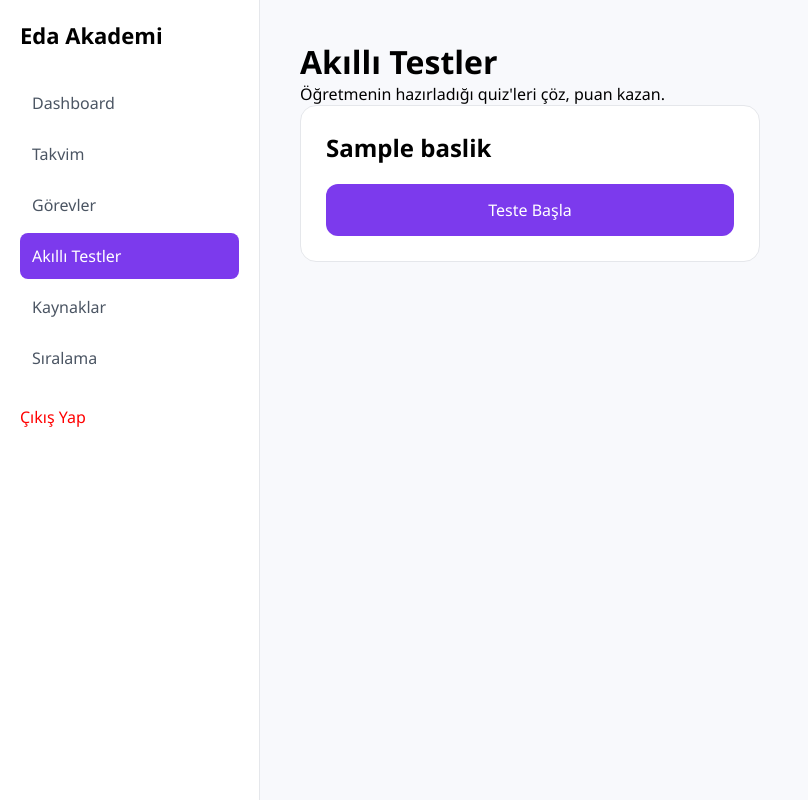
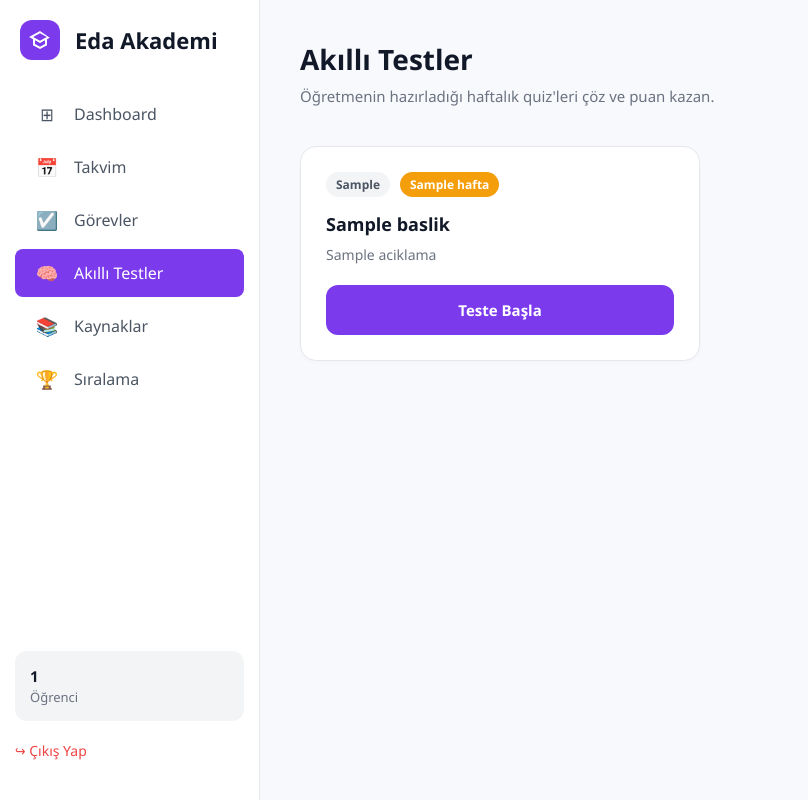
Before and after one commit to dertlimehmetsalih286-cyber/eda-akedemi, a Flask app: template templates/ogrenci_testler.html in a window 1280 px wide. Shown: the whole page, without its empty margins (0-808 px from the left). Run offline with Flask 3, Linux system fonts and the light colour scheme; the visitor is signed in with stand-in values (Sample User, id 1); the template is opened without the code that fills it: most values are stand-ins (such as "Sample title", 1, 10 or a date in 2020).

Commit message:
Update ogrenci_testler.html

```diff
--- a/templates/ogrenci_testler.html
+++ b/templates/ogrenci_testler.html
@@ -2,63 +2,114 @@
 <html lang="tr">
 <head>
     <meta charset="UTF-8">
+    <meta name="viewport" content="width=device-width, initial-scale=1.0">
     <title>Eda Akademi - Akıllı Testler</title>
     <style>
-        * { margin:0; padding:0; box-sizing:border-box; font-family:'Segoe UI', sans-serif; }
-        body { display:flex; background:#f8f9fc; min-height:100vh; }
+        /* Genel İskelet */
+        * { margin: 0; padding: 0; box-sizing: border-box; font-family: 'Segoe UI', Tahoma, Geneva, Verdana, sans-serif; }
+        body { display: flex; min-height: 100vh; background-color: #f8f9fc; }
 
-        /* SIDEBAR TASARIMI (Tüm sayfalarla aynı) */
-        .sidebar { width:260px; background:white; border-right:1px solid #e5e7eb; position:fixed; height:100vh; z-index:1000; padding:20px; }
-        .logo-container { font-weight:bold; font-size:22px; margin-bottom:30px; display:flex; align-items:center; gap:10px; }
-        .nav-link { display:block; padding:12px; text-decoration:none; color:#4b5563; font-weight:500; border-radius:8px; margin-bottom:5px; }
-        .nav-link.active { background:#7c3aed; color:white; }
+        /* SABİT SOL MENÜ (Tüm İkonlar ve Profil Kutusu Geri Geldi) */
+        .sidebar { width: 260px; background-color: white; border-right: 1px solid #e5e7eb; display: flex; flex-direction: column; padding: 20px 0; position: fixed; height: 100vh; top: 0; left: 0; z-index: 1000; }
+        .logo-container { display: flex; align-items: center; padding: 0 20px 30px 20px; font-size: 22px; font-weight: bold; color: #111827; }
+        .logo-icon { background-color: #7c3aed; width: 40px; height: 40px; border-radius: 12px; display: flex; align-items: center; justify-content: center; margin-right: 15px; }
+        .logo-icon svg { width: 24px; height: 24px; fill: white; }
+        .nav-links { list-style: none; flex-grow: 1; }
+        .nav-item { padding: 0 15px; margin-bottom: 5px; }
+        .nav-link { display: flex; align-items: center; padding: 12px 20px; text-decoration: none; color: #4b5563; font-weight: 500; border-radius: 8px; transition: all 0.2s; }
+        .nav-link:hover { background-color: #f3f4f6; color: #111827; }
+        .nav-link.active { background-color: #7c3aed; color: white; }
+        .nav-icon { margin-right: 15px; font-size: 18px; width: 24px; text-align: center; }
 
-        .main-content { margin-left:260px; padding:40px; width:calc(100% - 260px); }
+        /* Kullanıcı Profili */
+        .user-profile-box { margin: 20px 15px; padding: 15px; background: #f3f4f6; border-radius: 12px; }
+        .user-name { font-weight: bold; color: #111827; font-size: 15px; margin-bottom: 2px; }
+        .user-role { color: #6b7280; font-size: 13px; }
+        .logout-section { padding: 0 15px 20px 15px; }
+        .logout-btn { color: #ef4444; text-decoration: none; font-size: 14px; font-weight: 500; display: flex; align-items: center; gap: 10px; }
+
+        /* İçerik Alanı */
+        .main-content { margin-left: 260px; padding: 40px; width: calc(100% - 260px); max-width: 900px; }
+        .page-title { font-size: 28px; font-weight: bold; color: #111827; margin-bottom: 8px; }
+        .page-subtitle { color: #6b7280; font-size: 15px; margin-bottom: 40px; }
 
         /* Kart Tasarımı */
-        .quiz-grid { display:grid; grid-template-columns:repeat(auto-fill, minmax(350px, 1fr)); gap:20px; }
-        .quiz-card { background:white; padding:25px; border-radius:16px; border:1px solid #e5e7eb; }
+        .quiz-grid { display: grid; grid-template-columns: repeat(auto-fill, minmax(320px, 1fr)); gap: 20px; }
+        .quiz-card { background: white; padding: 25px; border-radius: 16px; border: 1px solid #e5e7eb; box-shadow: 0 2px 4px rgba(0,0,0,0.02); transition: all 0.2s; }
+        .quiz-card:hover { border-color: #7c3aed; box-shadow: 0 4px 6px rgba(0,0,0,0.05); }
+        .quiz-tags { margin-bottom: 15px; display: flex; gap: 10px; }
+        .tag { padding: 4px 10px; border-radius: 15px; font-size: 12px; font-weight: 600; }
+        .tag-yks { background: #fae8ff; color: #c026d3; }
+        .tag-lgs { background: #e0e7ff; color: #4f46e5; }
+        .tag-genel { background: #f3f4f6; color: #4b5563; }
+        .tag-hafta { background: #f59e0b; color: white; }
 
-        /* Test Modal */
-        .modal { position:fixed; top:0; left:0; width:100%; height:100%; background:white; z-index:9999; padding:50px; display:none; overflow-y:auto; }
-        .progress-bar { height:8px; background:#e5e7eb; border-radius:4px; margin-bottom:30px; }
-        .progress-fill { height:100%; background:#7c3aed; border-radius:4px; width:0%; transition:0.3s; }
-        .sik { display:block; padding:18px; margin:15px 0; border:2px solid #e5e7eb; border-radius:12px; cursor:pointer; font-weight:500; }
-        .sik:hover { border-color:#7c3aed; }
-        .btn-purple { background:#7c3aed; color:white; border:none; padding:15px 30px; border-radius:12px; font-size:16px; cursor:pointer; width:100%; }
+        /* Test Modal (Sınav Ekranı) */
+        .modal { position: fixed; top: 0; left: 0; width: 100%; height: 100%; background: white; z-index: 9999; padding: 50px; display: none; overflow-y: auto; }
+        .progress-bar { height: 8px; background: #e5e7eb; border-radius: 4px; margin-bottom: 30px; }
+        .progress-fill { height: 100%; background: #7c3aed; border-radius: 4px; width: 0%; transition: width 0.3s ease; }
+        .sik { display: block; padding: 18px; margin: 15px 0; border: 2px solid #e5e7eb; border-radius: 12px; cursor: pointer; font-weight: 500; font-size: 15px; color: #4b5563; transition: all 0.2s; }
+        .sik:hover { border-color: #7c3aed; background: #f3e8ff; }
+        .btn-purple { background: #7c3aed; color: white; border: none; padding: 15px 30px; border-radius: 12px; font-size: 15px; font-weight: bold; cursor: pointer; width: 100%; transition: background 0.2s; }
+        .btn-purple:hover { background: #6d28d9; }
 
         /* Sonuç Analizi */
-        .sonuc-karti { background:#f9fafb; padding:20px; border-radius:12px; margin:15px 0; border:1px solid #e5e7eb; }
-        .dogru-cik { background:#dcfce7; border-color:#22c55e; }
-        .yanlis-cik { background:#fee2e2; border-color:#ef4444; }
+        .sonuc-kutu { text-align: center; max-width: 600px; margin: auto; }
+        .cevap-karti { background: #f9fafb; padding: 20px; border-radius: 12px; margin: 15px 0; text-align: left; border: 1px solid #e5e7eb; }
+        .dogru-cik { background: #dcfce7; border-color: #22c55e; }
+        .yanlis-cik { background: #fee2e2; border-color: #ef4444; }
     </style>
 </head>
 <body>
 
     <aside class="sidebar">
-        <div class="logo-container">Eda Akademi</div>
-        <nav>
-            <a href="/ogrenci" class="nav-link">Dashboard</a>
-            <a href="/ogrenci_takvim" class="nav-link">Takvim</a>
-            <a href="/ogrenci_gorevler" class="nav-link">Görevler</a>
-            <a href="/ogrenci_testler" class="nav-link active">Akıllı Testler</a>
-            <a href="/ogrenci_kaynaklar" class="nav-link">Kaynaklar</a>
-            <a href="/ogrenci_siralama" class="nav-link">Sıralama</a>
-        </nav>
-        <div style="margin-top:auto; padding-top:20px;"><a href="/logout" style="color:red; text-decoration:none;">Çıkış Yap</a></div>
+        <div class="logo-container">
+            <div class="logo-icon">
+                <svg viewBox="0 0 24 24"><path d="M12 3L1 9l4 2.18v6L12 21l7-3.82v-6l2.81-1.53L12 3zm6.82 6L12 12.72 5.18 9 12 5.28 18.82 9zM17 15.99l-5 2.73-5-2.73v-3.72l5 2.73 5-2.73v3.72z"/></svg>
+            </div>
+            Eda Akademi
+        </div>
+        <ul class="nav-links">
+            <li class="nav-item"><a href="/ogrenci" class="nav-link"><span class="nav-icon">⊞</span> Dashboard</a></li>
+            <li class="nav-item"><a href="/ogrenci_takvim" class="nav-link"><span class="nav-icon">📅</span> Takvim</a></li>
+            <li class="nav-item"><a href="/ogrenci_gorevler" class="nav-link"><span class="nav-icon">☑️</span> Görevler</a></li>
+            <li class="nav-item"><a href="/ogrenci_testler" class="nav-link active"><span class="nav-icon">🧠</span> Akıllı Testler</a></li>
+            <li class="nav-item"><a href="/ogrenci_kaynaklar" class="nav-link"><span class="nav-icon">📚</span> Kaynaklar</a></li>
+            <li class="nav-item"><a href="/ogrenci_siralama" class="nav-link"><span class="nav-icon">🏆</span> Sıralama</a></li>
+        </ul>
+
+        <div class="user-profile-box">
+            <div class="user-name">{{ session.isim if session.isim else 'Öğrenci' }}</div>
+            <div class="user-role">Öğrenci</div>
+        </div>
+
+        <div class="logout-section">
+            <a href="/logout" class="logout-btn">↪ Çıkış Yap</a>
+        </div>
     </aside>
 
     <main class="main-content">
         <h1 class="page-title">Akıllı Testler</h1>
-        <p class="page-subtitle">Öğretmenin hazırladığı quiz'leri çöz, puan kazan.</p>
+        <p class="page-subtitle">Öğretmenin hazırladığı haftalık quiz'leri çöz ve puan kazan.</p>
 
         <div class="quiz-grid">
-            {% for q in quizler %}
-            <div class="quiz-card">
-                <h2>{{ q.baslik }}</h2>
-                <button class="btn-purple" style="margin-top:20px;" onclick="sinaviBaslat('{{ q.id }}')">Teste Başla</button>
-            </div>
-            {% endfor %}
+            {% if quizler|length == 0 %}
+                <div style="grid-column: 1 / -1; text-align:center; padding:40px; color:#6b7280; border:1px dashed #d1d5db; border-radius:12px;">
+                    Öğretmen henüz bir test eklemedi.
+                </div>
+            {% else %}
+                {% for q in quizler %}
+                <div class="quiz-card">
+                    <div class="quiz-tags">
+                        <span class="tag {% if q.sinav_turu == 'LGS' %}tag-lgs{% elif q.sinav_turu == 'YKS' %}tag-yks{% else %}tag-genel{% endif %}">{{ q.sinav_turu }}</span>
+                        <span class="tag tag-hafta">{{ q.hafta }}</span>
+                    </div>
+                    <h2 style="font-size: 18px; color: #111827; margin-bottom: 8px;">{{ q.baslik }}</h2>
+                    <p style="color: #6b7280; font-size: 14px; margin-bottom: 20px; line-height: 1.5;">{{ q.aciklama }}</p>
+                    <button class="btn-purple" onclick="sinaviBaslat('{{ q.id }}')">Teste Başla</button>
+                </div>
+                {% endfor %}
+            {% endif %}
         </div>
     </main>
 
@@ -70,6 +121,12 @@
 
         function sinaviBaslat(qId) {
             aktifSorular = tumSorular.filter(s => s.quiz_id === qId);
+
+            if(aktifSorular.length === 0) {
+                alert("Bu testte henüz soru bulunmuyor.");
+                return;
+            }
+
             index = 0; skor = 0; cevaplar = [];
             soruEkraniCiz();
             document.getElementById('sinav-alani').style.display = 'block';
@@ -77,13 +134,18 @@
 
         function soruEkraniCiz() {
             let s = aktifSorular[index];
-            let ilerleme = ((index) / aktifSorular.length) * 100;
+            let ilerleme = (index / aktifSorular.length) * 100;
             document.getElementById('sinav-alani').innerHTML = `
-                <div style="max-width:700px; margin:auto;">
-                    <div style="display:flex; justify-content:space-between; margin-bottom:10px;"><span>Soru ${index+1}/${aktifSorular.length}</span></div>
+                <div style="max-width:700px; margin:auto; background:white; padding:40px; border-radius:16px; box-shadow:0 10px 25px rgba(0,0,0,0.05); border:1px solid #e5e7eb;">
+                    <div style="display:flex; justify-content:space-between; margin-bottom:15px; font-weight:600; color:#4b5563; font-size:14px;">
+                        <span>Soru ${index+1} / ${aktifSorular.length}</span>
+                        <span>%${ilerleme.toFixed(0)} tamamlandı</span>
+                    </div>
                     <div class="progress-bar"><div class="progress-fill" style="width:${ilerleme}%"></div></div>
-                    <h2 style="margin-bottom:30px;">${s.soru_metni}</h2>
-                    ${['A','B','C','D'].map(h => `<div class="sik" onclick="cevapVer('${h}')">${h}) ${s[h.toLowerCase()]}</div>`).join('')}
+
+                    <h2 style="margin-bottom:30px; color:#111827; font-size:20px; line-height:1.5;">${s.soru_metni}</h2>
+
+                    ${['A','B','C','D'].map(h => `<div class="sik" onclick="cevapVer('${h}')"><b>${h})</b> ${s[h.toLowerCase()]}</div>`).join('')}
                 </div>`;
         }
 
@@ -92,23 +154,38 @@
             cevaplar.push({soru: s, secim: secim});
             if(secim === s.dogru) skor++;
             index++;
-            if(index < aktifSorular.length) soruEkraniCiz(); else sonucGoster();
+            if(index < aktifSorular.length) {
+                soruEkraniCiz();
+            } else {
+                sonucGoster();
+            }
         }
 
         function sonucGoster() {
-            let html = `<div style="max-width:600px; margin:auto; text-align:center;">
-                        <h1>Test Bitti!</h1>
-                        <div style="font-size:40px; font-weight:bold; margin:20px;">%${(skor/aktifSorular.length*100).toFixed(0)}</div>
-                        <button class="btn-purple" style="margin:20px 0;">+10 Puan kazandın! 🎉</button><h3>CEVAPLAR</h3>`;
+            let basariYuzdesi = (skor / aktifSorular.length) * 100;
+            let html = `
+                <div class="sonuc-kutu" style="background:white; padding:40px; border-radius:16px; box-shadow:0 10px 25px rgba(0,0,0,0.05); border:1px solid #e5e7eb;">
+                    <h1 style="color:#111827;">Test Bitti!</h1>
+                    <div style="font-size:60px; font-weight:bold; margin:20px 0; color:#7c3aed;">%${basariYuzdesi.toFixed(0)}</div>
+                    <p style="color:#4b5563; font-size:16px; margin-bottom:20px;">${aktifSorular.length} sorudan ${skor} doğru yaptın.</p>
+                    <button class="btn-purple" style="margin-bottom:30px;">+${skor * 10} Puan kazandın! 🎉</button>
+
+                    <h3 style="text-align:left; color:#111827; margin-bottom:15px;">CEVAPLAR</h3>`;
+
             cevaplar.forEach((c, i) => {
-                let durum = c.secim === c.soru.dogru ? 'dogru-cik' : 'yanlis-cik';
-                html += `<div class="sonuc-karti ${durum}">
-                            <p>${i+1}. ${c.soru.soru_metni}</p>
-                            <p><b>Doğru Cevap:</b> ${c.soru.dogru}</p>
-                            <p style="font-size:13px;"><i>${c.soru.cozum}</i></p>
-                        </div>`;
+                let durumu = c.secim === c.soru.dogru ? 'dogru-cik' : 'yanlis-cik';
+                let isaret = c.secim === c.soru.dogru ? '✔' : '✖';
+                html += `
+                    <div class="cevap-karti ${durumu}">
+                        <p style="font-weight:600; margin-bottom:10px;">${i+1}. ${c.soru.soru_metni}</p>
+                        <p style="font-size:14px; margin-bottom:5px;"><b>Senin Cevabın:</b> ${c.secim} ${isaret}</p>
+                        <p style="font-size:14px; margin-bottom:10px;"><b>Doğru Cevap:</b> ${c.soru.dogru}</p>
+                        <p style="font-size:13px; color:#6b7280; border-top:1px solid rgba(0,0,0,0.1); padding-top:10px;"><i>Çözüm: ${c.soru.cozum}</i></p>
+                    </div>`;
             });
-            html += `<button class="btn-purple" onclick="location.reload()">Panele Dön</button></div>`;
+
+            html += `<button class="btn-purple" style="margin-top:20px;" onclick="location.reload()">Panele Dön</button></div>`;
+
             document.getElementById('sinav-alani').innerHTML = html;
         }
     </script>
```
